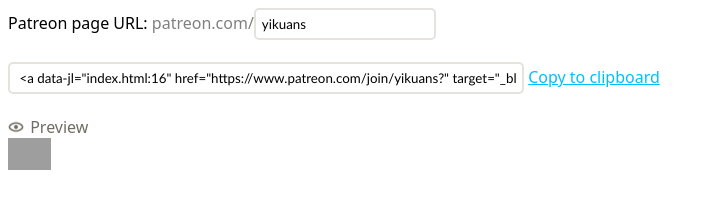
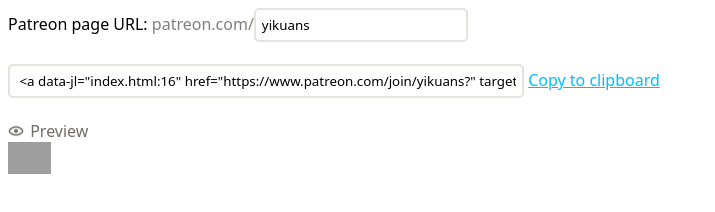
Before and after one commit to yikuansun/patreonbutton, a plain HTML site: page index.html in a window 1280 px wide. Shown: the whole page, without its empty margins (0-715 px from the left). Drawn offline with Linux system fonts and the light colour scheme; grey boxes are pictures that could not be loaded.

Commit message:
Fix text inputs

```diff
--- a/index.html
+++ b/index.html
@@ -6,9 +6,9 @@
     </head>
     <body>
         <label for="username">Patreon page URL:</label>
-        <span style="color: grey;">patreon.com/</span><input id="username" type="text" value="yikuans" />
+        <span style="color: grey;">patreon.com/</span><input id="username" type="text" value="yikuans" spellcheck="false" />
         <br /> <br />
-        <input type="text" readonly id="toCopy" />
+        <input type="text" readonly id="toCopy" spellcheck="false" />
         <a id="copybutton">Copy to clipboard</a>
         <br /> <br />
         <img src="previewicon.png" height="16" style="margin-bottom: -2px; margin-right: 2px;" /> <span style="color: #706c64">Preview</span>
--- a/style.css
+++ b/style.css
@@ -1,5 +1,5 @@
 
-body {
+body, input[type=text] {
     font-family: system-ui, -apple-system, BlinkMacSystemFont, 'Segoe UI', Roboto, Oxygen, Ubuntu, Cantarell, 'Open Sans', 'Helvetica Neue', sans-serif;
 }
 
@@ -8,7 +8,6 @@
     outline: none!important;
     border: 2px solid #e5e3dd;
     border-radius: 5px;
-    font-family: 'Trebuchet MS', Arial;
 }
 
 input[type=text]:focus {
```
